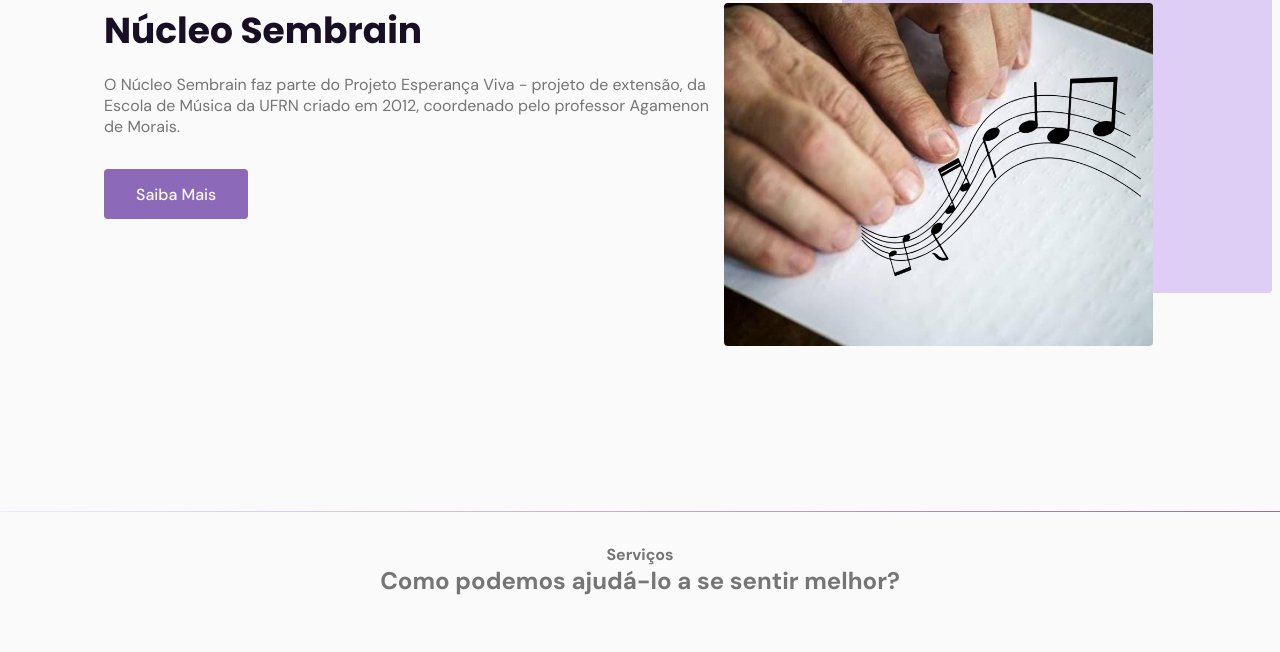
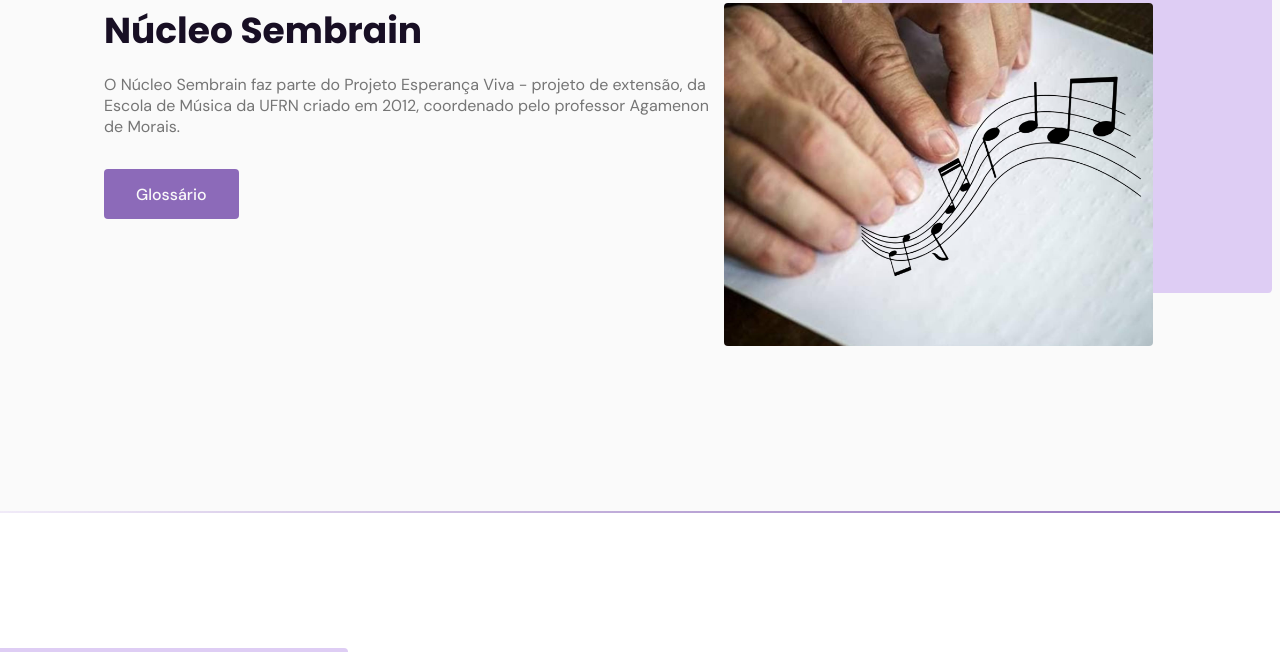
Before and after one commit to pauloWeslleY/sembrain, a website: page index.html in a window 1280 px wide. Shown: the part 229-881 px from the top of the page. Drawn offline with nearby package versions, Linux system fonts and the light colour scheme; files whose address does not match are found by name.

Commit message:
fix: glossário

```diff
--- a/index.html
+++ b/index.html
@@ -64,7 +64,7 @@
               O Núcleo Sembrain faz parte do Projeto Esperança Viva - projeto de extensão, da Escola
               de Música da UFRN criado em 2012, coordenado pelo professor Agamenon de Morais.
             </p>
-            <a class="button" href="#">Saiba Mais</a>
+            <a class="button" href="https://glossario-sembrain.vercel.app">Glossário</a>
           </div>
         </div>
       </section>
@@ -72,7 +72,7 @@
       <!-- TODO: Divider -->
       <div class="divider-1"></div>
 
-      <section id="service_card">
+      <!-- <section id="service_card">
         <div class="wrapper">
           <header>
             <h4>Serviços</h4>
@@ -222,7 +222,7 @@
             </div>
           </div>
         </div>
-      </section>
+      </section> -->
 
       <!-- TODO: Divider -->
       <div class="divider-1"></div>
```
Also changed, not shown: 1 other file.
